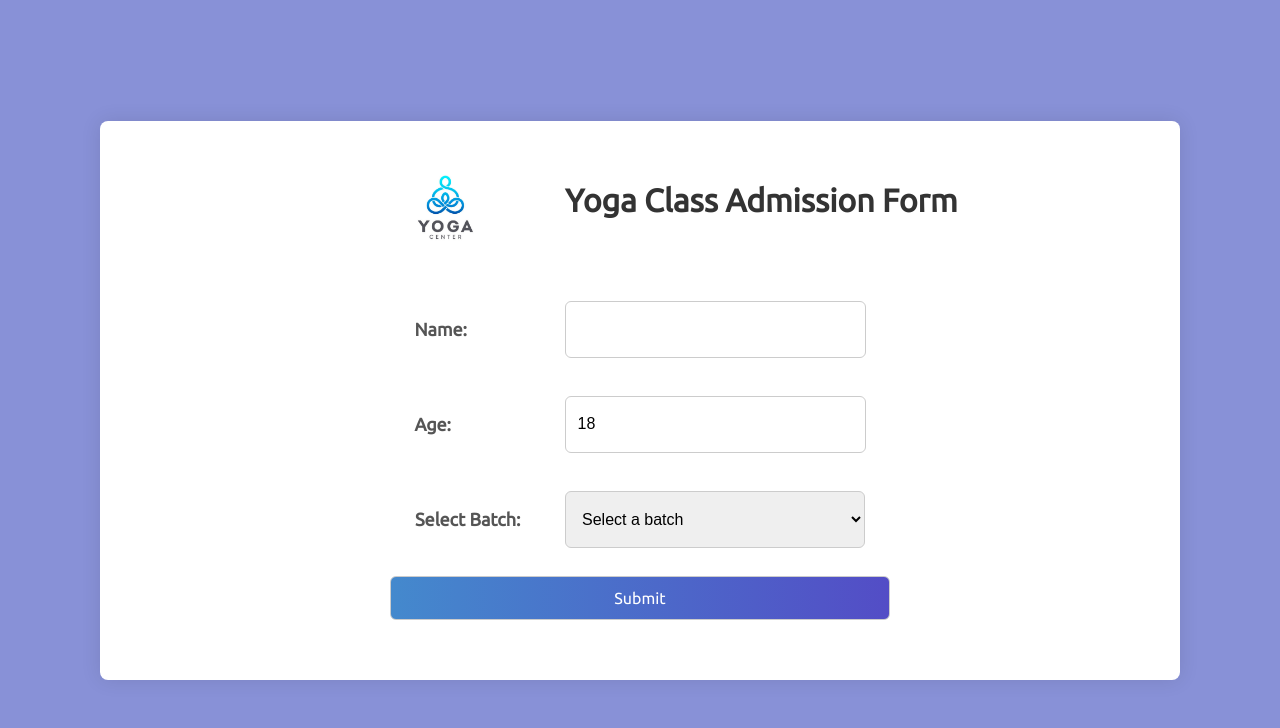
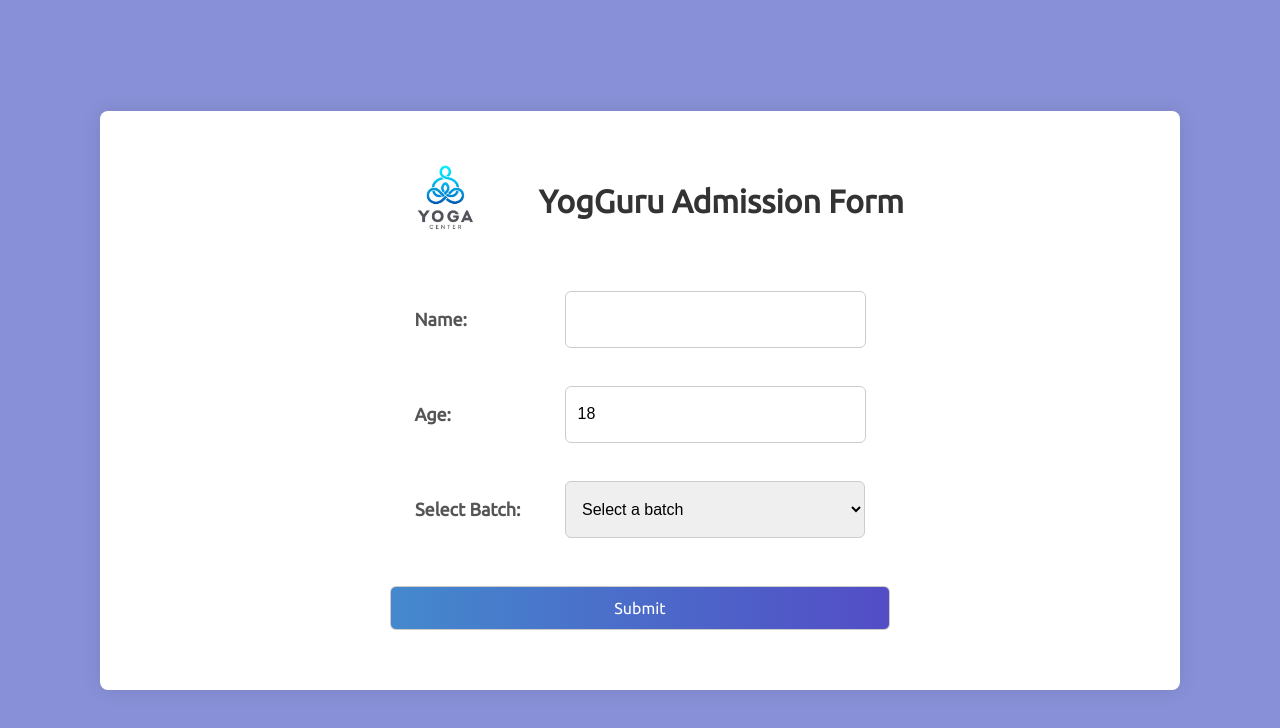
Before and after one commit to amanch2209/YogGuru, a React (Create React App) app in the folder frontend/: page / in a window 1280 px wide. Shown: the top 728 px of the page. Built offline with nearby package versions, Linux system fonts and the light colour scheme.

Commit message:
frontend modified

```diff
--- a/frontend/src/App.js
+++ b/frontend/src/App.js
@@ -62,7 +62,7 @@ const App = () => {
     <div className='container'>
       <header>
         <img src={logo} alt="Yoga Class Logo" className='logo' />
-        <h1>Yoga Class Admission Form</h1>
+        <p className='h1'>YogGuru Admission Form</p>
       </header>
       <main>
         <form onSubmit={handleSubmit}>
--- a/frontend/src/index.css
+++ b/frontend/src/index.css
@@ -33,14 +33,14 @@ body {
     margin-left: 250px;
   }
 
-  h1 {
+  .h1 {
     text-align: center;
     color: #333333;
-    /* margin-bottom: 20px; */
+    margin-bottom: 0px;
     width: 100%;
-    margin-right: 120px;
-    padding-top: auto;
-    padding-bottom: auto;
+    margin-right: 200px;
+    font-weight: bolder;
+    font-size:xx-large;
   }
 
   form {
@@ -88,6 +88,7 @@ body {
     width: 50%;
     padding: 12px;
     margin-bottom: 20px;
+    margin-top: 20px;
     border: 1px solid #cccccc;
     border-radius: 6px;
     font-size: 16px;
```
